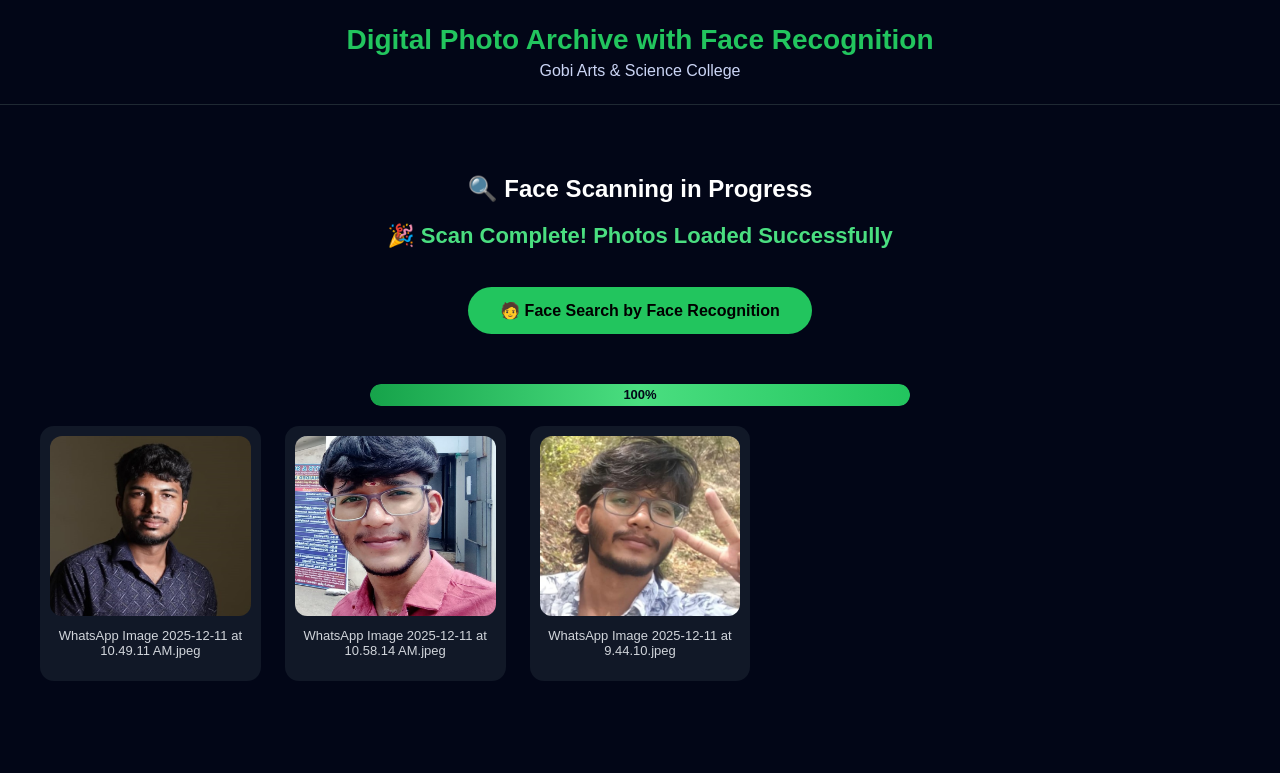
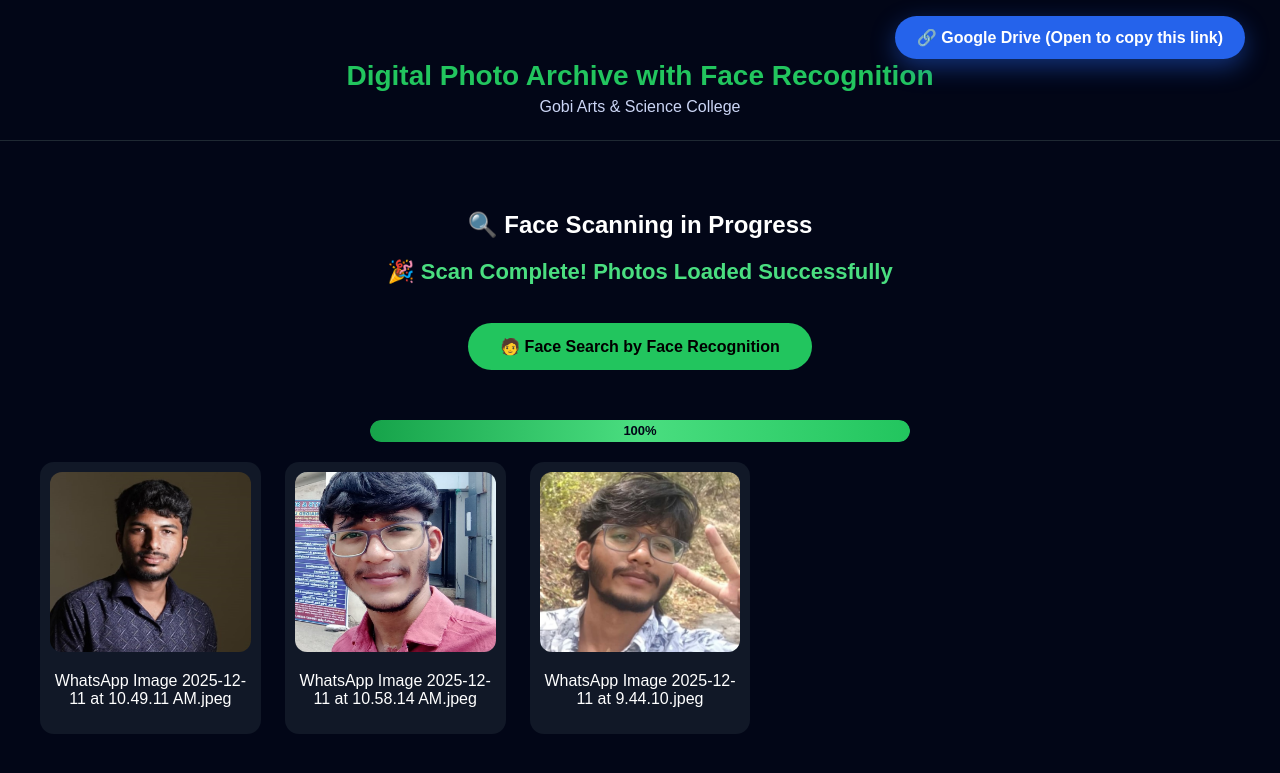
Before and after one commit to MeenuDevil2005/Local_Server, a Flask app: page /user in a window 1280 px wide. Shown: the top 773 px of the page. Run offline with Flask 3, Linux system fonts and the light colour scheme.

Commit message:
Enhance user interface with drive button and modal updates
Added a fixed drive button and improved modal styles.

```diff
--- a/templates/user.html
+++ b/templates/user.html
@@ -22,6 +22,21 @@ body{
 .header h1{color:#22c55e;margin:0;font-size:28px;}
 .header p{color:#cbd5f5;margin:6px 0 0;}
 
+/* ===== DRIVE BUTTON ===== */
+.drive-btn{
+  position:fixed;
+  top:16px;
+  right:35px;
+  background:#2563eb;
+  color:white;
+  padding:12px 22px;
+  border-radius:30px;
+  font-weight:bold;
+  text-decoration:none;
+  z-index:10000;
+  box-shadow:0 8px 25px rgba(37,99,235,0.45);
+}
+
 /* ===== CONTAINER ===== */
 .container{
   max-width:1200px;
@@ -89,7 +94,7 @@ body{
   height:22px;
   max-width:540px;
   margin:20px auto;
-  background:linear-gradient(145deg,#020617,#0f172a);
+  background:#0f172a;
   border-radius:40px;
   overflow:hidden;
 }
@@ -122,21 +127,17 @@ body{
   object-fit:cover;
   border-radius:12px;
 }
-.photo-card p{
-  font-size:13px;
-  margin-top:8px;
-  color:#d1d5db;
-}
 
 /* ===== MODAL ===== */
 .modal{
   display:none;
   position:fixed;
   inset:0;
-  background:rgba(0,0,0,.9);
+  background:rgba(0,0,0,0.92);
   justify-content:center;
   align-items:center;
   flex-direction:column;
+  z-index:20000;
 }
 .modal img{
   max-width:90%;
@@ -158,11 +176,20 @@ body{
   padding:10px 22px;
   border-radius:10px;
   font-weight:bold;
+  text-decoration:none;
 }
 </style>
 </head>
 
 <body>
+
+<br>
+<a href="https://drive.google.com/drive/folders/1USZmk5mV9IY0ZapP-J0HeW4dFAbdDIxa"
+   target="_blank"
+   class="drive-btn">
+🔗 Google Drive (Open to copy this link)
+</a>
+<br>
 
 <div class="header">
   <h1>Digital Photo Archive with Face Recognition</h1>
@@ -202,27 +235,21 @@ const scanBox = document.getElementById("scanBox");
 let progress = 0;
 let photosData = [];
 
-/* STEP 1: FETCH PHOTOS (DON'T SHOW YET) */
 fetch("/load_photos")
 .then(r=>r.json())
-.then(data=>{
-  photosData = data.photos;
-});
+.then(data=>photosData=data.photos);
 
-/* STEP 2: PROGRESS ANIMATION */
-let loader = setInterval(()=>{
-  if(progress < 100){
+let loader=setInterval(()=>{
+  if(progress<100){
     progress++;
-    bar.style.width = progress + "%";
-    bar.textContent = progress + "%";
+    bar.style.width=progress+"%";
+    bar.textContent=progress+"%";
   }else{
     clearInterval(loader);
-
-    /* STEP 3: SHOW CONTENT AFTER PROGRESS */
-    scanBox.style.display = "none";
-    greeting.style.display = "block";
-    faceBtn.style.display = "inline-block";
-    gallery.style.display = "grid";
+    scanBox.style.display="none";
+    greeting.style.display="block";
+    faceBtn.style.display="inline-block";
+    gallery.style.display="grid";
 
     photosData.forEach(p=>{
       const card=document.createElement("div");
```
Also changed, not shown: other parts of templates/user.html (+29 -24 lines).
